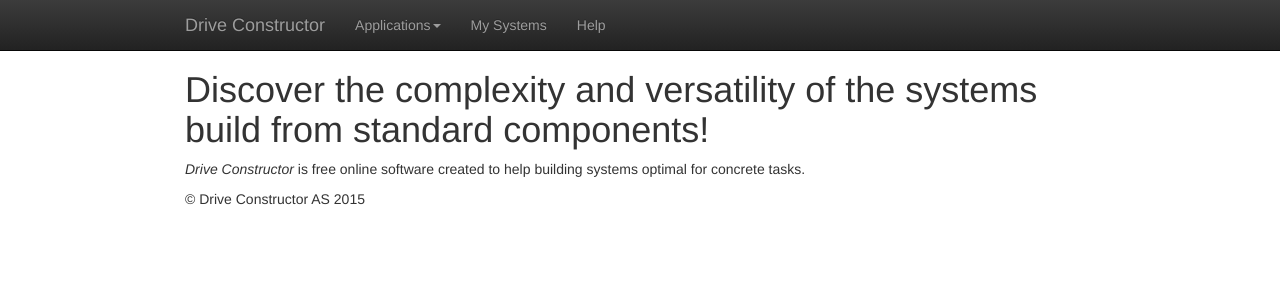
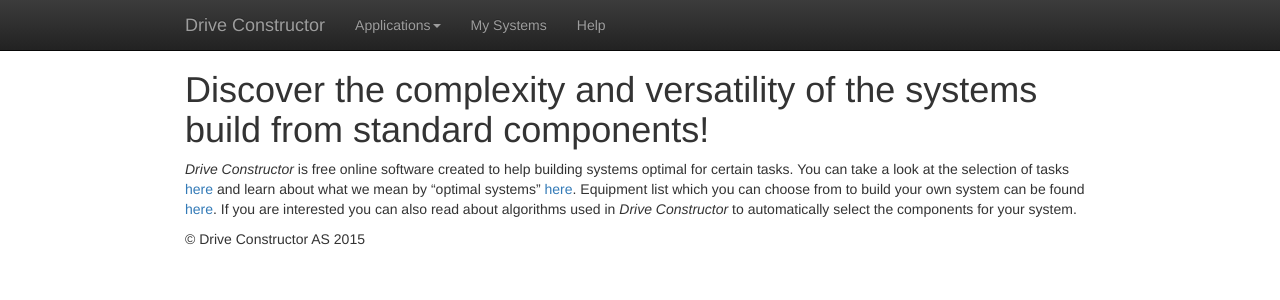
Before and after one commit to Alexey1Gavrilov/drive-constructor-site, a Jekyll site: the page built from help/about.md, in a window 1280 px wide. Shown: the top 300 px of the page. Built offline with Jekyll 4.4.1, drawn with Linux system fonts in a browser that asks for light colours.

Commit message:
Update about.md

```diff
--- a/help/about.md
+++ b/help/about.md
@@ -4,4 +4,4 @@
 
 # Discover the complexity and versatility of the systems build from standard components!
 
-*Drive Constructor* is free online software created to help building systems optimal for concrete tasks.
+*Drive Constructor* is free online software created to help building systems optimal for certain tasks. You can take a look at the selection of tasks [here](applications/overview.html) and learn about what we mean by "optimal systems" [here](applications/overview.html). Equipment list which you can choose from to build your own system can be found [here](applications/overview.html). If you are interested you can also read about algorithms used in *Drive Constructor* to automatically select the components for your system.
```
